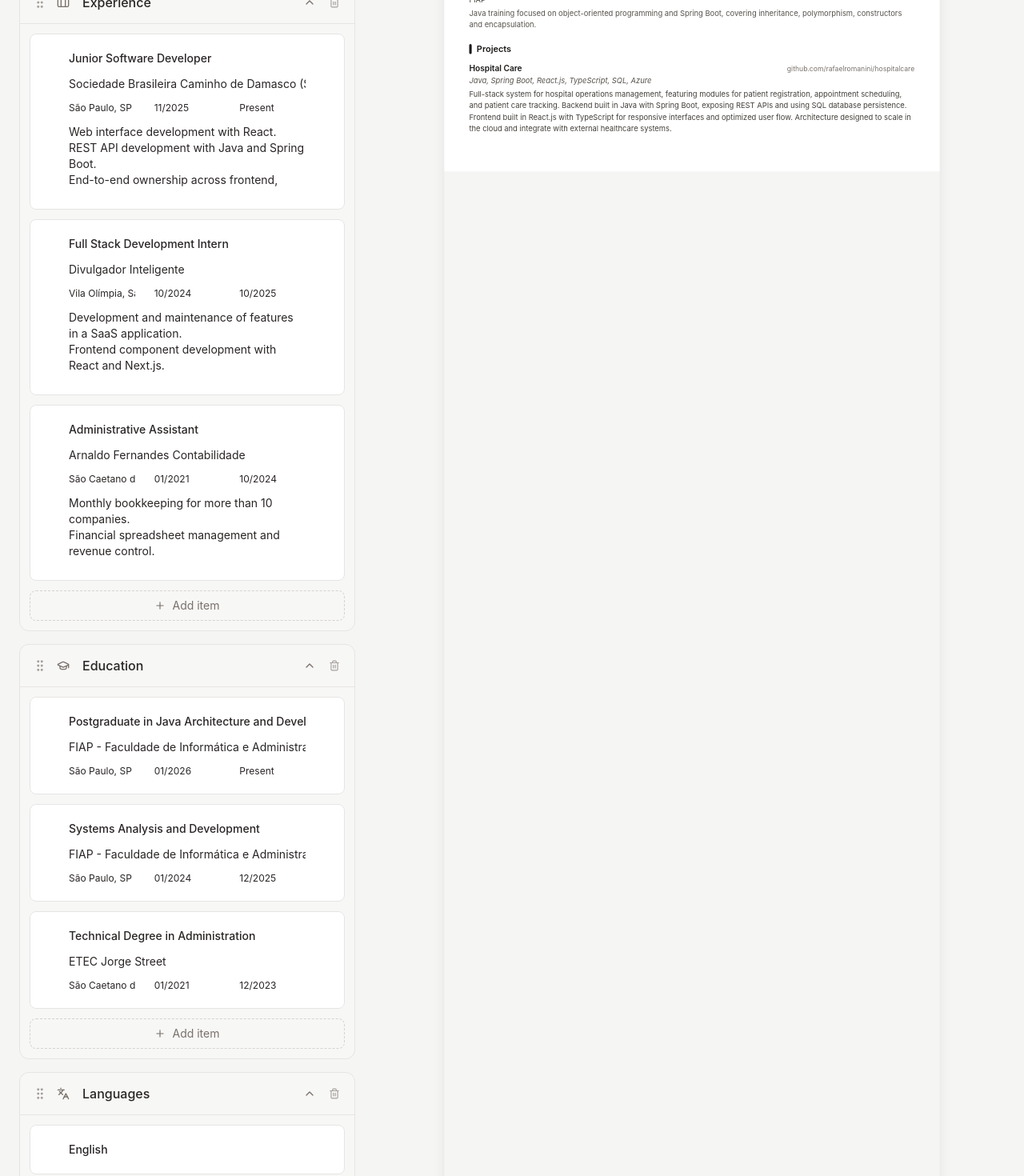
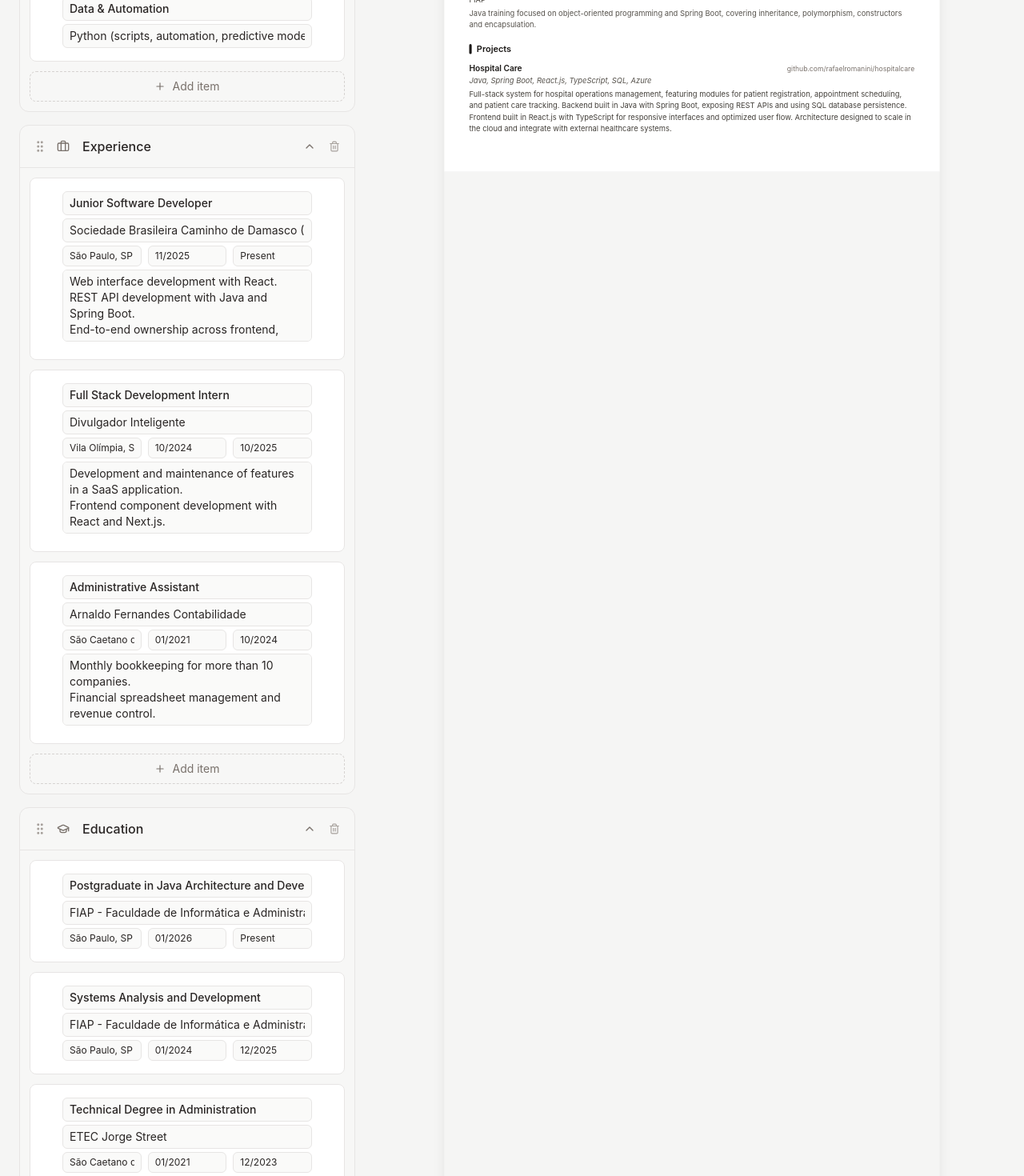
Before and after one commit to rafaelromanini/cv-builder, a React (Vite) app: page / in a window 1280 px wide. Shown: the part 1160-2630 px from the top of the page at 80% size. Built offline with nearby package versions, Linux system fonts and the light colour scheme.

Commit message:
fix: vertical layout and visible borders on skills and languages fields

```diff
--- a/src/components/editor/ItemEditor.tsx
+++ b/src/components/editor/ItemEditor.tsx
@@ -15,11 +15,11 @@ export function ItemEditor({
   const { t } = useTranslation();
 
   const input =
-    'w-full bg-transparent border-none outline-none focus:bg-stone-50 dark:focus:bg-stone-800 rounded px-2 py-1 text-sm text-stone-800 dark:text-stone-100 placeholder:text-stone-400 dark:placeholder:text-stone-500';
-  const inputBold = `${input} font-medium text-stone-800 dark:text-stone-100`;
+    'w-full bg-stone-50 dark:bg-stone-900 border border-stone-200 dark:border-stone-700 outline-none focus:border-stone-400 dark:focus:border-stone-500 rounded-md px-2 py-1 text-sm text-stone-800 dark:text-stone-100 placeholder:text-stone-400 dark:placeholder:text-stone-500 transition-colors';
+  const inputBold = `${input} font-medium`;
   const inputMuted = `${input} text-stone-500 dark:text-stone-400 text-xs`;
   const textarea =
-    'w-full bg-transparent border-none outline-none focus:bg-stone-50 dark:focus:bg-stone-800 rounded px-2 py-1 text-sm resize-none text-stone-800 dark:text-stone-100 placeholder:text-stone-400 dark:placeholder:text-stone-500';
+    'w-full bg-stone-50 dark:bg-stone-900 border border-stone-200 dark:border-stone-700 outline-none focus:border-stone-400 dark:focus:border-stone-500 rounded-md px-2 py-1 text-sm resize-none text-stone-800 dark:text-stone-100 placeholder:text-stone-400 dark:placeholder:text-stone-500 transition-colors';
 
   if (type === 'experience') {
     return (
@@ -108,15 +108,15 @@ export function ItemEditor({
 
   if (type === 'skills') {
     return (
-      <div className="flex gap-2">
+      <div className="space-y-1">
         <input
-          className={`${inputBold} w-1/3`}
+          className={inputBold}
           placeholder={t.fields.category}
           value={item.category ?? ''}
           onChange={(e) => onChange({ category: e.target.value })}
         />
         <input
-          className={`${input} flex-1`}
+          className={input}
           placeholder={t.fields.skills}
           value={item.value ?? ''}
           onChange={(e) => onChange({ value: e.target.value })}
@@ -127,15 +127,15 @@ export function ItemEditor({
 
   if (type === 'languages') {
     return (
-      <div className="flex gap-2">
+      <div className="space-y-1">
         <input
-          className={`${inputBold} w-1/3`}
+          className={inputBold}
           placeholder={t.fields.language}
           value={item.language ?? ''}
           onChange={(e) => onChange({ language: e.target.value })}
         />
         <input
-          className={`${input} flex-1`}
+          className={input}
           placeholder={t.fields.level}
           value={item.level ?? ''}
           onChange={(e) => onChange({ level: e.target.value })}
```
